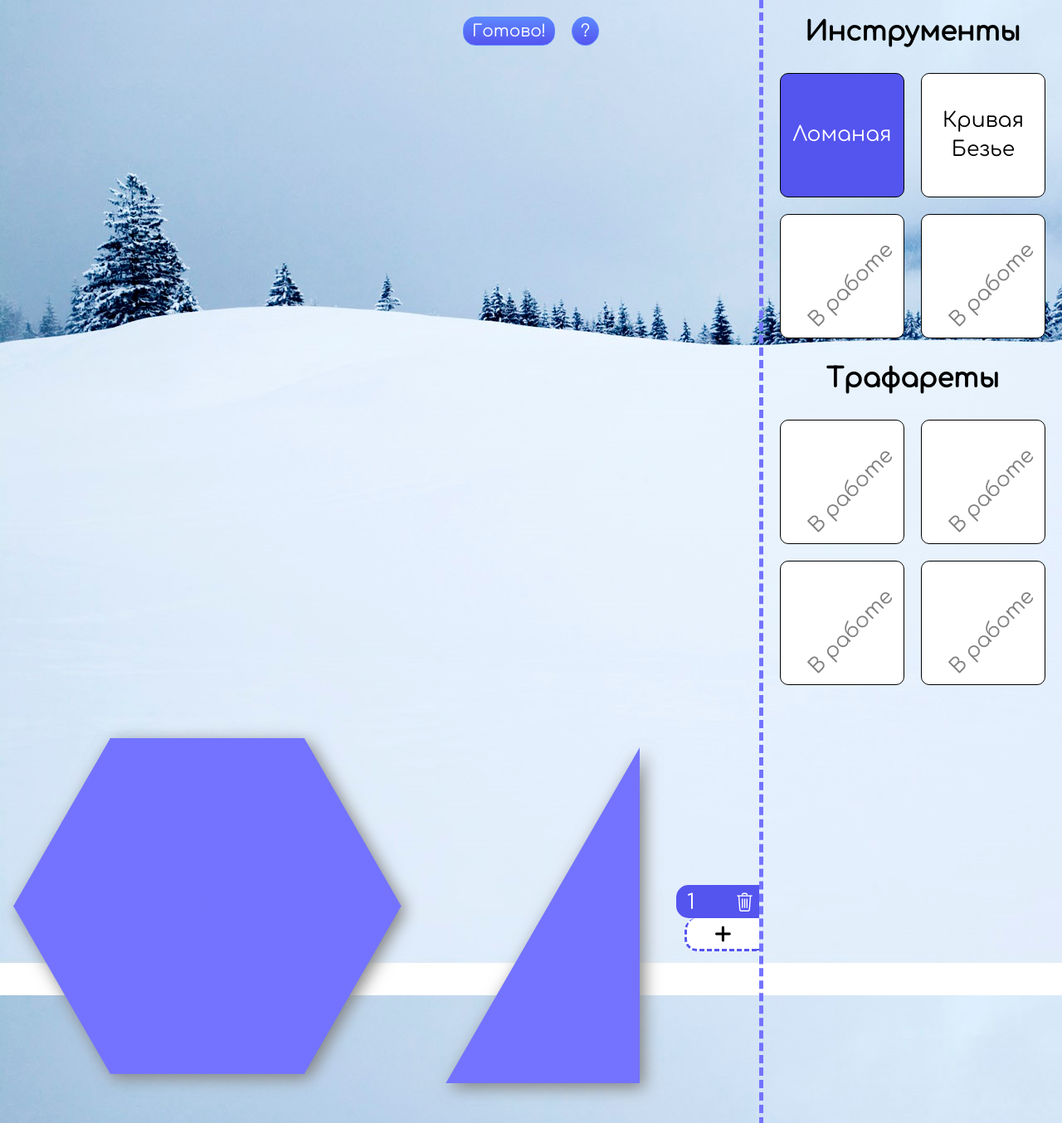
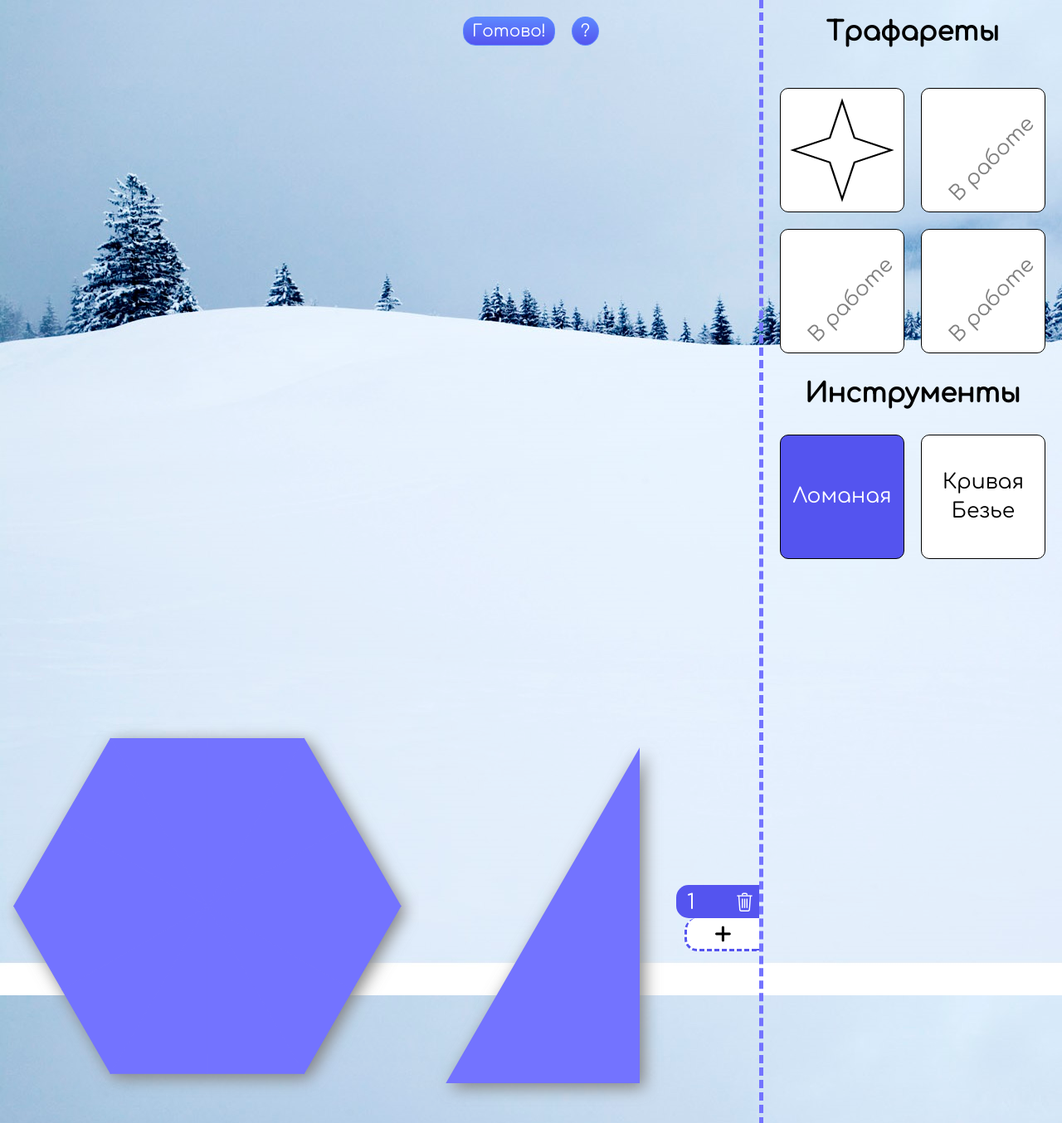
Before and after one commit to gtivansan/Snezhinsk, a Flask app: page /editor in a window 1280 px wide. Shown: the top 1354 px of the page at 83% size. Run offline with Flask 2, Linux system fonts and the light colour scheme.

Commit message:
added StencilStar

```diff
--- a/app/static/scripts/editor.js
+++ b/app/static/scripts/editor.js
@@ -198,7 +198,8 @@ function submitError() {
 function makeActiveTool(toolName) {
     let toolDict = {
         "toolChain": ToolChain,
-        "toolBezier": ToolBezier
+        "toolBezier": ToolBezier,
+        "stencilStar": StencilStar
     }
     let tool = toolDict[toolName];
     let toolElem = document.getElementById(activeToolName);
@@ -217,3 +218,12 @@ function makeActiveTool(toolName) {
         tools[activeLayerId] = new tool(activeLayerId, toolsCanvas, masksContainer)
     }
 }
+
+function changeAction(action) {
+    let tool = tools[activeLayerId];
+    if (tool.action) {
+        document.querySelector(`#${activeToolName} .${tool.action}`).classList.remove("active");
+    }
+    tools[activeLayerId].changeAction(action);
+    document.querySelector(`#${activeToolName} .${tool.action}`).classList.add("active");
+}
--- a/app/static/scripts/tools.js
+++ b/app/static/scripts/tools.js
@@ -51,6 +51,22 @@ function complexAdd(a, b) {
         x: a.x + b.x,
         y: a.y + b.y
     };
+}
+
+function complexNorm(a) {
+    return a.x * a.x + a.y * a.y;
+}
+
+function complexModule(a) {
+    return Math.pow(complexNorm(a), 0.5);
+}
+
+function complexAngle(a) {
+    let ang = Math.acos(a.x / complexModule(a));
+    if (a.y < 0) {
+        ang = 2 * Math.PI - ang;
+    }
+    return ang;
 }
 
 function complexDiv(a, b) {
@@ -447,3 +463,180 @@ class ToolBezier {
         this.canvas.removeChild(this.shells.root);
     }
 }
+
+class ToolStencil {
+    constructor(id, toolCanvas, masksContainer, stencil) {
+        this.canvas = toolCanvas;
+        this.masksContainer = masksContainer;
+        this.id = id;
+        this.stencil = stencil;
+
+        this.isActive = true;
+        this.isFinished = false;
+        this.action = "";
+        this.translate = {x:0, y:0};
+        this.scale = 1;
+        this.rotate = 0;
+
+        this.shells = {};
+        this.shells.root = addElement(this.canvas, "g", {id: `root_${this.id}`});
+
+        let _this = this;
+        this.mousedownHandler = (event) => {
+            _this.addStencil({
+                x: event.pageX - getCoords(_this.canvas).x,
+                y: event.pageY - getCoords(_this.canvas).y
+            });
+            this.isFinished = true;
+        }
+        this.canvas.addEventListener("mousedown", this.mousedownHandler, {once: true});
+
+        this.canvas.addEventListener("mousedown", (event) => this.mousedown(this, event));
+    }
+
+    mousedown(_this, event) {
+        _this.startMousePosition = {
+            x: event.pageX - getCoords(_this.canvas).x,
+            y: event.pageY - getCoords(_this.canvas).y
+        };
+        _this.startTranslate = _this.translate;
+        _this.startRotate = _this.rotate;
+        _this.startScale = _this.scale;
+
+        document.body.setAttribute("onselectstart", "return false");
+        document.body.style["user-select"]="none";
+
+        let mousemoveHandler =  (event) => _this.mousemove(_this, event);
+        document.addEventListener("mousemove", mousemoveHandler);
+        document.addEventListener("mouseup", (event) => _this.mouseup(_this, event, mousemoveHandler), {once: true});
+    }
+
+    mouseup(_this, event, mousemoveHandler) {
+        document.removeEventListener("mousemove", mousemoveHandler);
+        document.body.removeAttribute("onselectstart");
+        document.body.style["user-select"]="";
+
+    }
+
+    mousemove(_this, event) {
+        let mousePosition = {
+            x: event.pageX - getCoords(_this.canvas).x,
+            y: event.pageY - getCoords(_this.canvas).y
+        }
+        let mouseShift = complexSub(mousePosition, this.startMousePosition);
+
+        if (this.action == "translate") {
+            this.actionTranslate(mouseShift);
+        }
+        if (this.action == "rotate") {
+            let angle = complexAngle(complexDiv(complexSub(mousePosition, this.translate),
+                complexSub(this.startMousePosition, this.translate)));
+            this.actionRotate(angle * 180 / Math.PI);
+        }
+        if (this.action == "scale") {
+            let k = complexModule(complexSub(mousePosition, this.translate)) /
+                complexModule(complexSub(this.startMousePosition, this.translate));
+            this.actionScale(k);
+        }
+    }
+
+    addStencil(position) {
+        this.elemTranslate = addElement(this.masksContainer, "g");
+        this.elemRotate = addElement(this.elemTranslate, "g");
+        this.elemScale = addElement(this.elemRotate, "g");
+        this.elemScale.innerHTML = this.stencil;
+
+        this.elemVisTranslate = addElement(this.shells.root, "g");
+        this.elemVisRotate = addElement(this.elemVisTranslate, "g");
+        this.elemVisScale = addElement(this.elemVisRotate, "g");
+        this.elemVisScale.innerHTML = this.stencil;
+        this.elemVisTranslate.setAttribute("fill", "transparent");
+        this.elemVisTranslate.setAttribute("stroke", "grey");
+        this.elemVisTranslate.setAttribute("stroke-width", 1);
+        this.elemVisTranslate.setAttribute("stroke-dasharray", 4);
+
+        this.doTranslate(position);
+    }
+
+    changeAction(action) {
+        this.action = action;
+    }
+
+    doTranslate(vector) {
+        let newTranslate = {
+            x: this.translate.x + vector.x,
+            y: this.translate.y + vector.y
+        }
+        this.translate = newTranslate;
+        this.elemTranslate.setAttribute("transform", `translate(${newTranslate.x}, ${newTranslate.y})`);
+        this.elemVisTranslate.setAttribute("transform", `translate(${newTranslate.x}, ${newTranslate.y})`);
+    }
+
+    doRotate(angle) {
+        let newRotate = angle + this.rotate;
+        this.rotate = newRotate;
+        this.elemRotate.setAttribute("transform", `rotate(${newRotate})`);
+        this.elemVisRotate.setAttribute("transform", `rotate(${newRotate})`);
+    }
+
+    doScale(k) {
+        let newScale = k * this.scale;
+        this.scale = newScale;
+        this.elemScale.setAttribute("transform", `scale(${newScale})`);
+        this.elemVisScale.setAttribute("transform", `scale(${newScale})`);
+    }
+
+    actionTranslate(mouseShift) {
+        if (this.isActive) {
+            this.translate = this.startTranslate;
+            this.doTranslate(mouseShift);
+        }
+    }
+
+    actionRotate(angle) {
+        if (this.isActive) {
+            this.rotate = this.startRotate;
+            this.doRotate(angle);
+        }
+    }
+
+    actionScale(k) {
+        if (this.isActive) {
+            this.scale = this.startScale;
+            this.doScale(k);
+        }
+    }
+
+    deactivate() {
+        this.isActive = false;
+        this.shells.root.setAttribute("visibility", "hidden");
+    }
+
+    activate() {
+        this.isActive = true;
+        this.shells.root.setAttribute("visibility", "visible");
+    }
+
+    delete() {
+        this.masksContainer.removeChild(this.elemTranslate);
+        this.canvas.removeChild(this.shells.root);
+    }
+}
+
+class StencilStar extends ToolStencil {
+    constructor(id, toolCanvas, masksContainer) {
+        let stensil = `
+            <path d="M -80 0 L -20 20 L 0 80 L 20 20 L 80 0 L 20 -20 L 0 -80 L -20 -20 Z"/>
+        `
+        super(id, toolCanvas, masksContainer, stensil)
+    }
+}
+
+class StencilChristmasTree extends ToolStencil {
+    constructor(id, toolCanvas, masksContainer) {
+        let stensil = `
+            <path d="M -80 0 L -20 20 L 0 80 L 20 20 L 80 0 L 20 -20 L 0 -80 L -20 -20 Z"/>
+        `
+        super(id, toolCanvas, masksContainer, stensil)
+    }
+}
--- a/app/static/styles/snowflake_editor.css
+++ b/app/static/styles/snowflake_editor.css
@@ -219,6 +219,36 @@ button.popup-close:active {
     background-image: url(toolBezier.gif)!important;
 }
 
+.stencil:not(.tool-active) .stencil-active,
+.stencil.tool-active .stencil-not-active {
+    display: none;
+}
+
+.stencil-active {
+    display: flex;
+    flex-direction: column;
+}
+
+.stencil-active svg {
+    flex-grow: 1;
+}
+
+.action-icon {
+    fill: white;
+}
+
+.action-icon.active {
+    fill: #7777fe!important;
+}
+
+.action-icon:hover {
+    fill: #ccccff;
+}
+
+.stencil-flex {
+    display: flex;
+}
+
 #toolsBar .tool:hover {
     background: #5454ef;
     background-repeat: no-repeat;
--- a/app/templates/snowflake_editor.html
+++ b/app/templates/snowflake_editor.html
@@ -55,14 +55,14 @@
         </div>
     </div>
     <svg viewBox="0 0 500 500" width="0" height="0">
-        <clipPath id="masksContainer"></clipPath>
+        <mask id="masksContainer" fill="white"></mask>
         <symbol id="flakeraw">
             <!-- <path d="M 134 450 L 367 48 L 367 450 Z"/> -->
             <path d="M 34.06 450 L 265 50 L 265 450 Z"/>
         </symbol>
         <symbol id="flakeangle">
             <use href="#flakeraw" fill="white" stroke-width="2" stroke="white"/>
-            <use clip-path="url(#masksContainer)" href="#flakeraw" fill="black" stroke-width="6" stroke="black"/>
+            <use mask="url(#masksContainer)" href="#flakeraw" fill="black" stroke-width="6" stroke="black"/>
         </symbol>
         <symbol id="flakeshape" viewbox="-230 -350 1000 850">
             <rect x="0" y="0" width="2000" height="2000" fill="black"/>
@@ -96,7 +96,7 @@
             </symbol>
             <symbol id="_flakeangle">
                 <use href="#_flakeraw" fill="white" stroke-width="2" stroke="white"/>
-                <use clip-path="url(#masksContainer)" href="#_flakeraw" fill="black" stroke-width="6" stroke="black"/>
+                <use mask="url(#masksContainer)" href="#_flakeraw" fill="black" stroke-width="6" stroke="black"/>
             </symbol>
             <symbol id="_flakeshape" viewbox="-230 -350 1000 850">
                 <rect x="0" y="0" width="2000" height="2000" fill="black"/>
@@ -145,29 +145,68 @@
             </div>
         </div>
         <div id="toolsBar">
-            <h1>Инструменты</h1>
+            <h1>Трафареты</h1>
+            <svg width="0" height="0">
+                <marker id="startarrow" markerWidth="10" markerHeight="7"
+                refX="10" refY="3.5" orient="auto">
+                  <polygon points="10 0, 10 7, 0 3.5" />
+                </marker>
+                <marker id="endarrow" markerWidth="10" markerHeight="7"
+                refX="0" refY="3.5" orient="auto" markerUnits="strokeWidth">
+                    <polygon points="0 0, 10 3.5, 0 7" />
+                </marker>
+                <g id="star">
+                    <path d="M -80 0 L -20 20 L 0 80 L 20 20 L 80 0 L 20 -20 L 0 -80 L -20 -20 Z"/>
+                </g>
+                <g id="translate">
+                    <rect x="-70" y="-70" width="140" height="140"
+                        stroke="black" stroke-width="1" rx="20" ry="20"/>
+                    <line x1="0" x2="0" y1="-30" y2="30" stroke="#000" stroke-width="3"
+                        marker-end="url(#endarrow)" marker-start="url(#startarrow)"/>
+                    <line x1="-30" x2="30" y1="0" y2="0" stroke="#000" stroke-width="3"
+                        marker-end="url(#endarrow)" marker-start="url(#startarrow)"/>
+                </g>
+                <g id="rotate">
+                    <rect x="-70" y="-70" width="140" height="140"
+                        stroke="black" stroke-width="1" rx="20" ry="20"/>
+                    <path d="M -30 0 A 30 30, 0, 1, 0, 0 -30" stroke="black" stroke-width="3"
+                        marker-end="url(#endarrow)" marker-start="url(#startarrow)"/>
+                </g>
+                <g id="scale">
+                    <rect x="-70" y="-70" width="140" height="140"
+                        stroke="black" stroke-width="1" rx="20" ry="20"/>
+                    <line x1="-30" x2="30" y1="30" y2="-30" stroke="#000" stroke-width="3"
+                        marker-end="url(#endarrow)" marker-start="url(#startarrow)"/>
+                </g>
+            </svg>
             <div class="tools-group">
-                <button class="tool tool-active" id="toolChain" onclick="makeActiveTool('toolChain');">
-                    <div class="tool-name">
-                        <span>Ломаная</span>
+                <button class="tool stencil" id="stencilStar">
+                    <div class="stencil-not-active" onclick="makeActiveTool('stencilStar');">
+                        <svg viewbox="-100 -100 200 200">
+                            <use href="#star" fill="white" stroke="black" stroke-width="3"/>
+                        </svg>
                     </div>
-                </button>
-                <button class="tool" id="toolBezier" onclick="makeActiveTool('toolBezier');">
-                    <div class="tool-name">
-                        <span>Кривая Безье</span>
+                    <div class="stencil-active">
+                        <div class="stencil-flex">
+                            <svg viewbox="-100 -100 200 200">
+                                <use href="#star" fill="white" stroke="black" stroke-width="1"/>
+                            </svg>
+                            <svg viewbox="-100 -100 200 200" class="action-icon translate">
+                                <use href="#translate" stroke="black" stroke-width="1"
+                                    onclick="changeAction('translate')"/>
+                            </svg>
+                        </div>
+                        <div class="stencil-flex">
+                            <svg viewbox="-100 -100 200 200" class="action-icon rotate">
+                                <use href="#rotate" stroke="black" stroke-width="1"
+                                    onclick="changeAction('rotate')"/>
+                            </svg>
+                            <svg viewbox="-100 -100 200 200" class="action-icon scale">
+                                <use href="#scale" stroke="black" stroke-width="1"
+                                    onclick="changeAction('scale')"/>
+                            </svg>
+                        </div>
                     </div>
-                </button>
-                <button class="tool">
-                    <p class="in-work">В работе</p>
-                </button>
-                <button class="tool">
-                    <p class="in-work">В работе</p>
-                </button>
-            </div>
-            <h1>Трафареты</h1>
-            <div class="tools-group">
-                <button class="tool">
-                    <p class="in-work">В работе</p>
                 </button>
                 <button class="tool">
                     <p class="in-work">В работе</p>
@@ -179,6 +218,20 @@
                     <p class="in-work">В работе</p>
                 </button>
             </div>
+            <h1>Инструменты</h1>
+            <div class="tools-group">
+                <button class="tool tool-active" id="toolChain" onclick="makeActiveTool('toolChain');">
+                    <div class="tool-name">
+                        <span>Ломаная</span>
+                    </div>
+                    </img>
+                </button>
+                <button class="tool" id="toolBezier" onclick="makeActiveTool('toolBezier');">
+                    <div class="tool-name">
+                        <span>Кривая Безье</span>
+                    </div>
+                </button>
+            </div>
         </div>
     </div>
 
```
